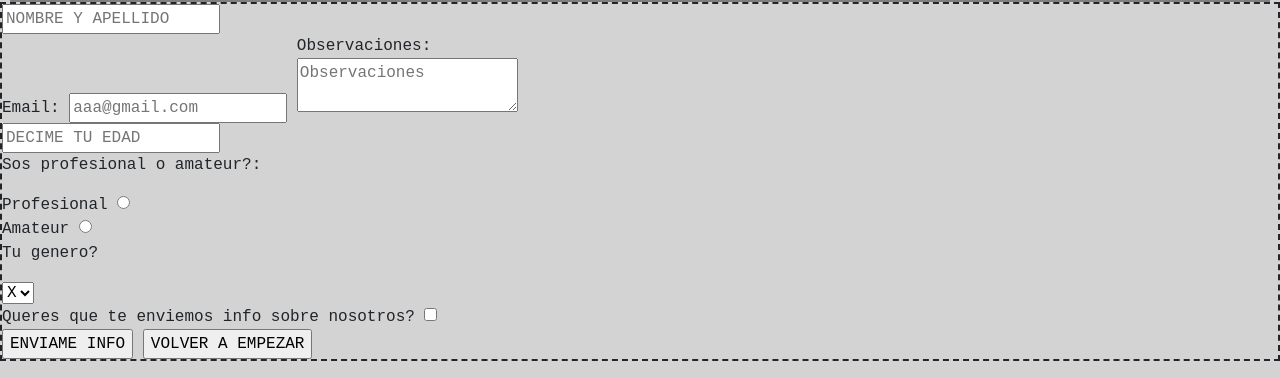
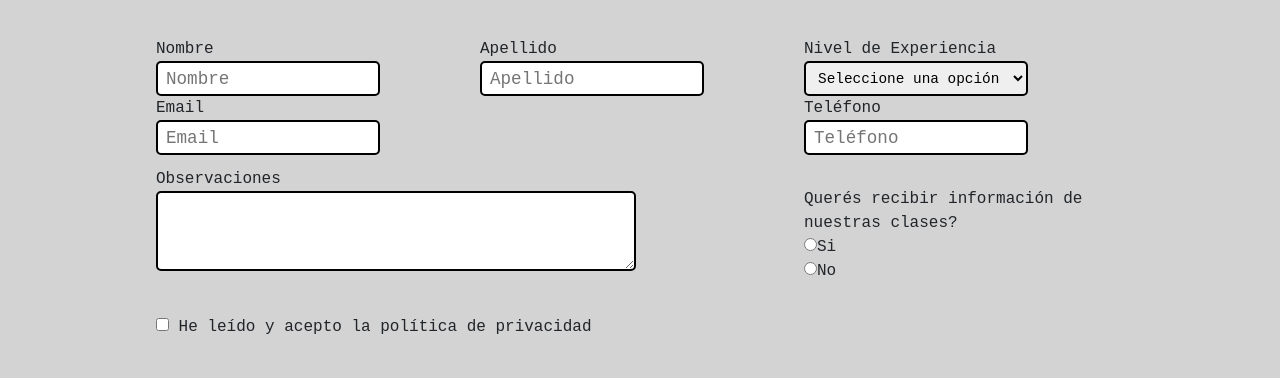
Before and after one commit to Mlcarro/3monospadel.github.io, a website: page Pages/Contacto.html in a window 1280 px wide. Shown: the part 241-619 px from the top of the page. Drawn offline with Linux system fonts and the light colour scheme.

Commit message:
version final corregida

```diff
--- a/CSS/main.css
+++ b/CSS/main.css
@@ -1,5 +1,35 @@
-.colorPrincipal {
-  background-color: midnightblue; }
+
+  body {
+    background-color: lightgray; }
+
+  * {
+    font-family: 'Courier New', Courier, monospace; }
+
+  html {
+    font-size: 62,5%;
+    background-color: #cecbc8;
+     }
+
+     .logo {
+      width: 140px;
+      height: 140px; }
+
+
+    .logoIg {
+      width: 30px;
+      grid-area: footer; }
+
+    .whatsapp {
+      width: 30px;
+      grid-area: footer; }
+
+    .gmail {
+      width: 30px;
+      grid-area: footer; }
+
+    .logoFooter {
+      width: 100px;
+      height: 100px; }
 
 /* MAPA */
 .whatsapp--whatsapp {
@@ -13,7 +43,7 @@
 
 /* GET-MAPA */
 .tituloContacto {
-  background-color:gray;
+  background-color:lightgray;
   font-size: 20px; }
 
 /* EXTEND */
@@ -32,26 +62,15 @@
   width: 100px;
   height: 100px; }
 
-html {
-  font-size: 62,5%;
-  background-color: #cecbc8;
-  font-family: 'Montserrat', sans-serif; }
+/* INDEX */
 
 .imgFluid {
   width: 100%;
   height: auto; }
 
-body {
-  font-family: 'Montserrat', sans-serif;
-  background-color: lightgray; }
-
-header {
-  position: 0;
-  top: 0; }
-
-.logo {
-  width: 140px;
-  height: 140px; }
+.tituloInicio {
+    padding: 10px;
+    margin: 0px 10px; }
 
 .carousel1 {
   width: 100vw; }
@@ -62,47 +81,16 @@ header {
 .carousel3 {
   width: 100vw; }
 
-.logoIg {
-  width: 30px;
-  grid-area: footer; }
+.contenedor{
+  background-color: lightgray;
+}
 
-.whatsapp {
-  width: 30px;
-  grid-area: footer; }
 
-.gmail {
-  width: 30px;
-  grid-area: footer; }
-
-.logoFooter {
-  width: 100px;
-  height: 100px; }
-
-.contenedorInicio {
-  width: 200px;
-  height: 200px;
-  display: grid;
-  grid-template-columns: 200px, 200px;
-  grid-template-rows: 200px, 300px, 200px
- grid-template-areas
- "menu menu"
- "galeria galeria"
- "footer footer"; }
-
-.titulo__Clases {
-  padding: 10px;
-  margin: 0px 10px; }
-
-.titulo__Clases {
-  color: #0e1012; }
-
+ /* CLASES */
 body {
   box-sizing: border-box;
   margin: 0px;
   padding: 0px; }
-
-* {
-  font-family: 'Courier New', Courier, monospace; }
 
 .contenedorClases {
   width: 100%;
@@ -114,6 +102,13 @@ img {
 .header__contenido {
   position: relative;
   z-index: 100; }
+
+.titulo__Clases {
+    padding: 10px;
+    margin: 0px 10px; }
+
+.titulo__Clases {
+    color: #0e1012; }
 
 .bannerClases {
   height: 50vh;
@@ -211,6 +206,12 @@ img {
   font-weight: bold;
   line-height: 50px; }
 
+
+/* PRODUCTOS */
+.card {
+ width: 18rem;
+ }
+
 .tituloProductos {
   padding: 10px;
   margin: 0px 10px; }
@@ -223,15 +224,16 @@ body {
   margin: 0px;
   padding: 0px; }
 
-* {
-  font-family: 'Courier New', Courier, monospace; }
-
+/*   NOSOTROS */
 .contenedorNosotros {
   width: 100%;
   margin: auto; }
 
 img {
-  width: 100%; }
+  object-fit: cover;
+  width:100%;
+  height:100%;
+ }
 
 .header_contenido {
   position: relative;
@@ -263,23 +265,109 @@ img {
 .galeriaNosotros {
   margin: 20px; }
 
-.tituloContacto {
-  padding: 10px;
-  margin: 0px 10px; }
 
+
+
+
+/* CONTACTO */
 .tituloContacto {
   color: #0e1012; }
 
+  .tituloContacto {
+    padding: 10px;
+    margin: 0px 10px;
+    font-size: 30px; }
+
+
+main{
+  padding:3.5rem 0;
+}
+
+form{
+  display: flex;
+  flex-wrap: wrap;
+  justify-content: space-between;
+  width: 100%;
+  max-width: 1000px;
+  padding: 0 1rem;
+  margin-left: auto;
+  margin-right: auto;
+}
+
+.field{
+  display: flex;
+  flex-direction: column;
+  width: 20rem;
+  margin: 0.5 rem 0;
+
+}
+
+.label{
+  font-size: 0.9rem;
+  margin-bottom: 0.2rem;
+
+}
+
+.field input{
+  font-size: 1.1rem;
+  height: 2.2rem;
+  width: 70%;
+  padding-left: 0.5rem;
+  border: 2px solid;
+  border-radius: 5px;
+}
+
+.field select{
+  font-size: 0.9rem;
+  height: 2.2rem;
+  width: 14rem;
+  padding-left: 0.5rem;
+  border: 2px solid;
+  border-radius: 5px;
+}
+
+.textbox{
+  display: flex;
+  flex-direction: column;
+  width: 30rem;
+  margin: 0.75rem 0;
+}
+
+textarea{
+  font-size: 1.1rem;
+  max-width: 100%;
+  height: 5rem;
+  max-height: 15rem;
+  padding-top: 0.5rem;
+  padding-left: 0.5rem;
+  border: 2px solid;
+  border-radius: 5px;
+}
+
+.infoclases{
+  display: flex;
+  flex-direction: column;
+  justify-content: space-around;
+  width: 20rem;
+  margin: 2rem 0;
+}
+
 .dondeEstamos {
+  display: flex;
+  justify-content: center;
   font-size: 25px;
   font-weight: bold;
   margin: 20px;
   padding-left: 10px; }
 
-.formulario {
-  border: 2px;
-  border-style: dashed; }
+.mapa{
+  width:100%;
+  float:left;
+  text-align:center;
+}
 
+
+/* MEDIAS */
 @media screen and (max-width: 768px) {
   .contenedor {
     grid-template-columns: repeat 3, 1fr; } }
--- a/Pages/Contacto.html
+++ b/Pages/Contacto.html
@@ -45,48 +45,69 @@
           </div>
         </div>
     </nav>
-    <hr>
+
    <header>
 
     <h1 class="tituloContacto">CONTACTO</h1>
 
 	<!-- formulario de contacto -->
-	<section class="formulario">
-		<article>
-			<form action="#">
-				<input type="text" placeholder="NOMBRE Y APELLIDO"><br>
-				<label for="email">Email:
-					<input type="email" placeholder="aaa@gmail.com" name="email"><br>
-				</label>
-				<label for="Observaciones"> Observaciones:<br>
-					<textarea placeholder="Observaciones"></textarea>
-				</label> <br>
-				<input type="number" placeholder="DECIME TU EDAD"><br>
-				<div><p>Sos profesional o amateur?:</p>
-					<div>Profesional
-						<input type="radio" name="lado" value="izquierda">
-					</div>
-					<div>Amateur
-						<input type="radio" name="lado" value="amateur">
-					</div>
-				</div>
-				<p>Tu genero?</p>
-				<select name="letra" id="letra">
-					<option value="f">X</option>
-					<option value="M">Y</option>
-					<option value="X">Z</option>
-				</select>
-				<div>Queres que te enviemos info sobre nosotros?
-				<input type="checkbox" name="ACEPTA" value="1"></div>
-				<input type="submit" value="ENVIAME INFO">
-				<input type="reset" value="VOLVER A EMPEZAR">
-			</form>
-		</article>
-	</section>
+  <main>
+  <form action="#">
+      <div class="field">
+        <label for="Nombre">Nombre</label>
+        <input type="text" name="nombre" required placeholder="Nombre">
+      </div>
+
+      <div class="field">
+        <label for="Apellido">Apellido</label>
+        <input type="text" name="apellido" required placeholder="Apellido">
+      </div>
+
+      <div class="field">
+        <label for="nivelexperiencia">Nivel de Experiencia</label>
+        <select name="opciones" id="opc">
+          <option selected disabled value="seleccione una opcion">Seleccione una opción</option>
+          <option value="principiante">Principiante</option>
+          <option value="intermedio">Intermedio</option>
+          <option value="avanzado">Avanzado</option>
+        </select>
+      </div>
+
+      <div class="field">
+        <label for="email">Email</label>
+        <input type="email" name="email" required placeholder="Email">
+      </div>
+
+      <div class="field">
+        <label for="telefono">Teléfono</label>
+        <input type="number" name="telefono" required placeholder="Teléfono">
+      </div>
+
+      <div class="textbox">
+        <label for="observaciones">Observaciones</label>
+        <textarea name="box" id="" cols="30" rows="10"></textarea>
+      </div>
+
+      <div class="infoclases">
+        <label for="info">Querés recibir información de nuestras clases?</label>
+        <div><input type="radio" name="info">Si</div>
+        <div><input type="radio" name="info">No</div>
+      </div>
+
+      <div class="privacidad">
+        <input type="checkbox" required>
+        <label for="heleido">He leído y acepto la política de privacidad</label>
+      </div>
+    </form>
+  </main>
+<hr>
+
+
+  </header>
 
 
     <p class="dondeEstamos">Donde estamos?</p>
-    <iframe src="https://www.google.com/maps/embed?pb=!1m18!1m12!1m3!1d3284.1091963135127!2d-58.49277328481386!3d-34.60140018046003!2m3!1f0!2f0!3f0!3m2!1i1024!2i768!4f13.1!3m3!1m2!1s0x95bcb126687f5ad7%3A0xb77f8bc4b9932597!2sSquare%20Padel!5e0!3m2!1ses-419!2sar!4v1661725777793!5m2!1ses-419!2sar" width="400" height="300" style="border:0;" allowfullscreen="" loading="lazy" referrerpolicy="no-referrer-when-downgrade"></iframe>
+    <iframe class="mapa" src="https://www.google.com/maps/embed?pb=!1m18!1m12!1m3!1d3284.1091963135127!2d-58.49277328481386!3d-34.60140018046003!2m3!1f0!2f0!3f0!3m2!1i1024!2i768!4f13.1!3m3!1m2!1s0x95bcb126687f5ad7%3A0xb77f8bc4b9932597!2sSquare%20Padel!5e0!3m2!1ses-419!2sar!4v1661725777793!5m2!1ses-419!2sar" width="400" height="300" style="border:0;" allowfullscreen="" loading="lazy" referrerpolicy="no-referrer-when-downgrade"></iframe>
 
 
     <footer>
```
Also changed, not shown: Index.html (+24 -23 lines), Pages/Nosotros.html (+3 -3 lines), Pages/Productos.html (+9 -8 lines), Pages/clases.html (+4 -4 lines).
